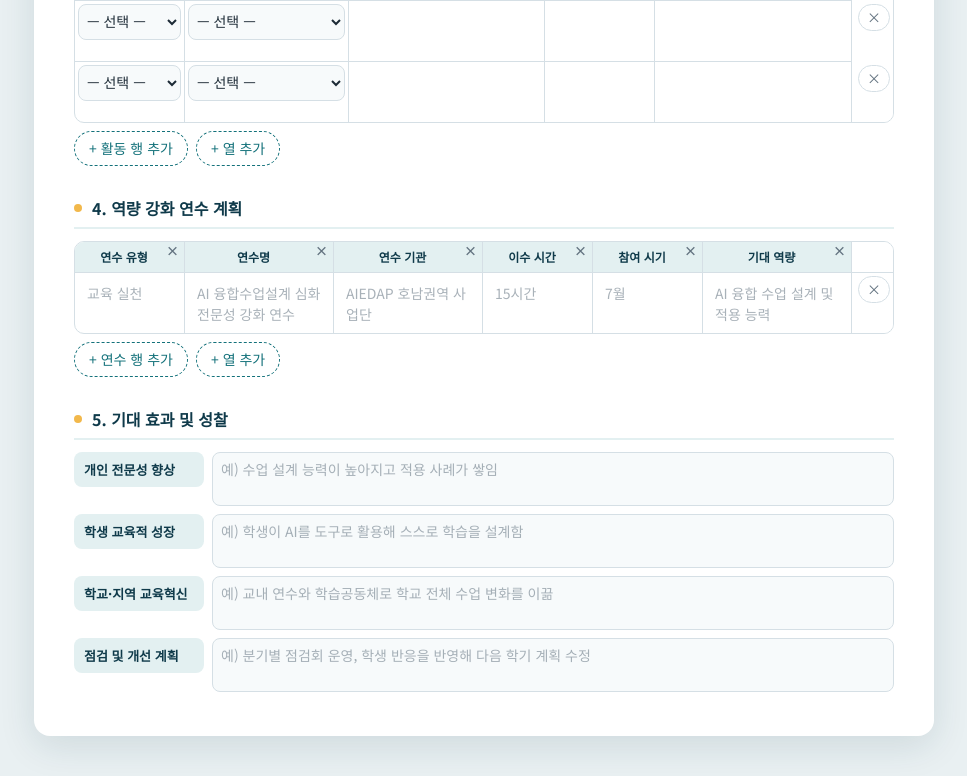
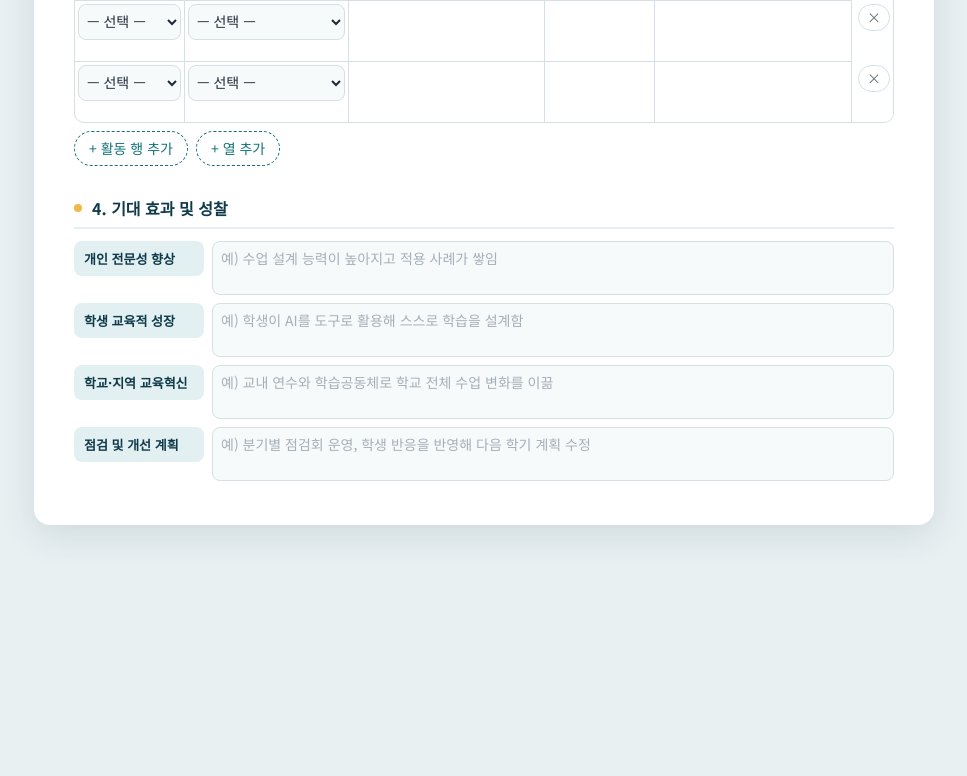
Before and after one commit to boongssam/my-develop, a plain HTML site: page index.html in a window 1280 px wide. Shown: the part 1491-2267 px from the top of the page, without its empty margins (156-1123 px from the left). After the commit the page ends 2056 px from the top, so only its background shows below. Drawn offline with Linux system fonts and the light colour scheme.

Commit message:
Remove section 4 training table, renumber reflection section
Co-Authored-By: Claude Sonnet 5.5 <noreply@anthropic.com>

```diff
--- a/index.html
+++ b/index.html
@@ -147,11 +147,7 @@ th.x{border-bottom:1px solid var(--line)}
   <div class="tw"><table id="t3"><thead><tr></tr></thead><tbody></tbody></table></div>
   <div class="acts"><button class="add addrow" data-t="t3">+ 활동 행 추가</button><button class="add addcol" data-t="t3">+ 열 추가</button></div>
 
-  <h2>4. 역량 강화 연수 계획</h2>
-  <div class="tw"><table id="t4"><thead><tr></tr></thead><tbody></tbody></table></div>
-  <div class="acts"><button class="add addrow" data-t="t4">+ 연수 행 추가</button><button class="add addcol" data-t="t4">+ 열 추가</button></div>
-
-  <h2>5. 기대 효과 및 성찰</h2>
+  <h2>4. 기대 효과 및 성찰</h2>
   <div class="kv"><span>개인 전문성 향상</span><textarea></textarea></div>
   <div class="kv"><span>학생 교육적 성장</span><textarea></textarea></div>
   <div class="kv"><span>학교·지역 교육혁신</span><textarea></textarea></div>
@@ -163,15 +159,13 @@ th.x{border-bottom:1px solid var(--line)}
 <script>
 const KEY='aiedap-plan-v1';
 const cfg={
-  t3:{h:['영역','추진 과제','세부 활동 내용','추진 시기','목표 및 산출물'],w:['11%','20%','','11%',''],k:['area','task']},
-  t4:{h:['연수 유형','연수명','연수 기관','이수 시간','참여 시기','기대 역량'],w:['11%','','','9%','11%','']}
+  t3:{h:['영역','추진 과제','세부 활동 내용','추진 시기','목표 및 산출물'],w:['11%','20%','','11%',''],k:['area','task']}
 };
 // 예시(희미한 글). 영역 이름만 실제 값.
 const seed={t3:[
  ['교육실천','AI 융합수업 설계모형 심화','AI 활용 수업 5차시 설계·실행','1학기','수업 지도안 5건, 학생 반응 분석'],
  ['교육확산','AI 융합수업 사례발표 및 공모전','AI 수업 사례 발표 및 교내외 공유','2학기','발표 자료, 공모전 참가 결과'],
- ['','','','',''],['','','','',''],['','','','',''],['','','','','']],
-t4:[['교육 실천','AI 융합수업설계 심화 전문성 강화 연수','AIEDAP 호남권역 사업단','15시간','7월','AI 융합 수업 설계 및 적용 능력']]};
+ ['','','','',''],['','','','',''],['','','','',''],['','','','','']]};
 // 영역별 추진 과제 (CPD 체계 로드맵 기준): 영역 → [그룹, 과제들]
 const OPT={
  '교육실천':[['원격 연수',['중앙교육연수원 AI융합수업 기초']],
@@ -274,7 +268,7 @@ const tableData=id=>({
   r:$$('#'+id+' tbody tr').map(tr=>[...tr.querySelectorAll('textarea,select')].map(t=>t.value)),
   p:$$('#'+id+' tbody tr').map(tr=>[...tr.querySelectorAll('textarea,select')].map(t=>t.placeholder||''))  // 희미한 예시 글도 함께 저장
 });
-const snapshot=()=>({inputs:inputs.map(i=>i.value),kvs:kvs.map(t=>t.value),t3:tableData('t3'),t4:tableData('t4')});
+const snapshot=()=>({inputs:inputs.map(i=>i.value),kvs:kvs.map(t=>t.value),t3:tableData('t3')});
 
 let timer;
 function save(){
@@ -287,7 +281,7 @@ function save(){
 function fill(s){
   inputs.forEach((i,n)=>i.value=s.inputs?.[n]||'');
   kvs.forEach((t,n)=>t.value=s.kvs?.[n]||'');
-  ['t3','t4'].forEach(id=>{
+  ['t3'].forEach(id=>{
     let d=s[id];
     if(Array.isArray(d))d={h:id==='t3'?OLD_T3:cfg[id].h,r:d};           // 이전 저장 형식
     d=d||{h:cfg[id].h,r:[]};
@@ -302,9 +296,8 @@ function fill(s){
 function load(){
   let s=null;try{s=JSON.parse(localStorage.getItem(KEY))}catch(e){}
   if(s){fill(s);return}
-  ['t3','t4'].forEach(id=>initHead(id,cfg[id].h,cfg[id].w,cfg[id].k));
+  ['t3'].forEach(id=>initHead(id,cfg[id].h,cfg[id].w,cfg[id].k));
   seed.t3.forEach(r=>addRow('t3',r.map((p,i)=>cfg.t3.k[i]?{v:p}:{p})));
-  seed.t4.forEach(r=>addRow('t4',r.map(p=>({p}))));
   kvs.forEach(grow);
 }
 load();
```
